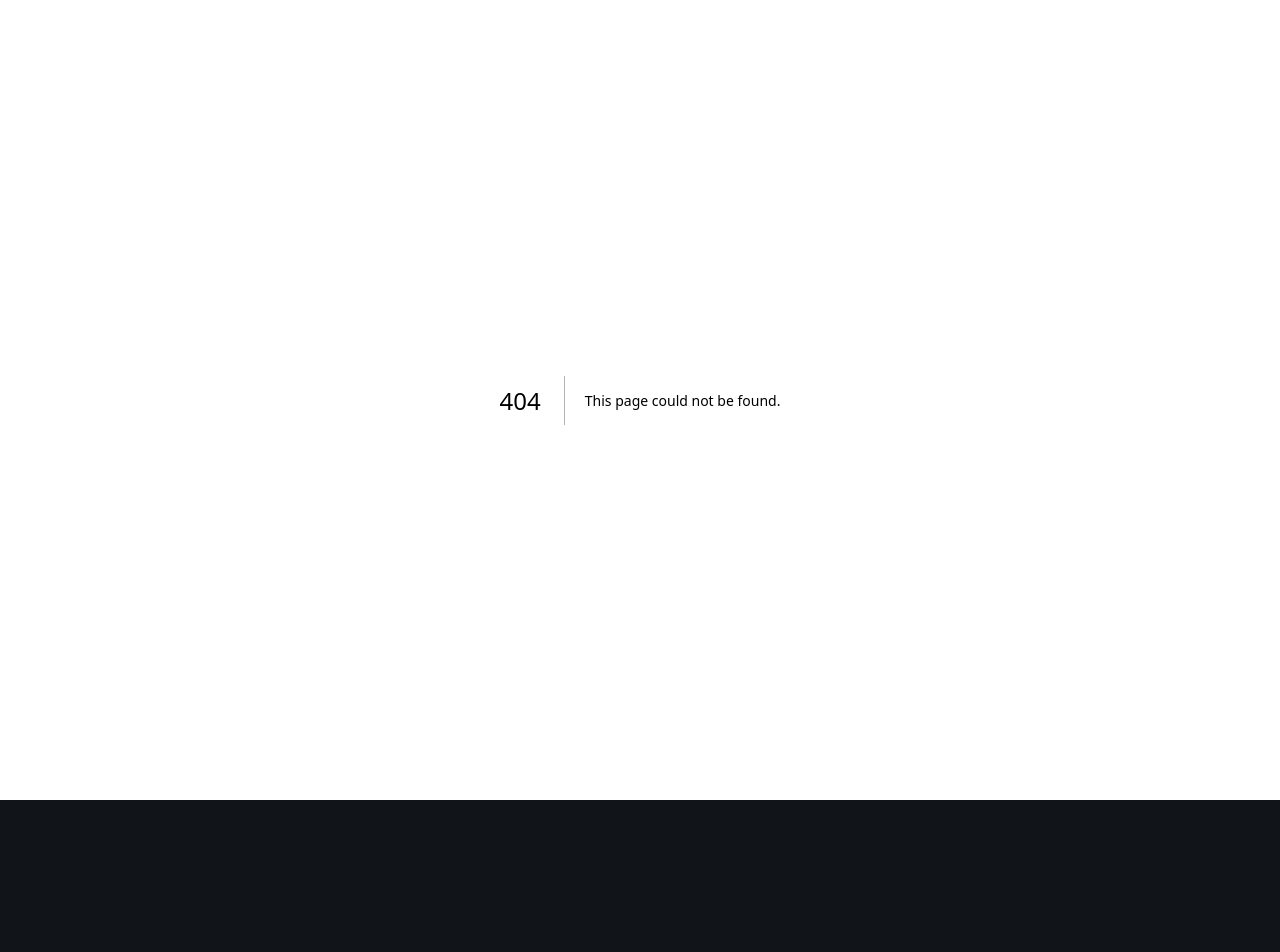
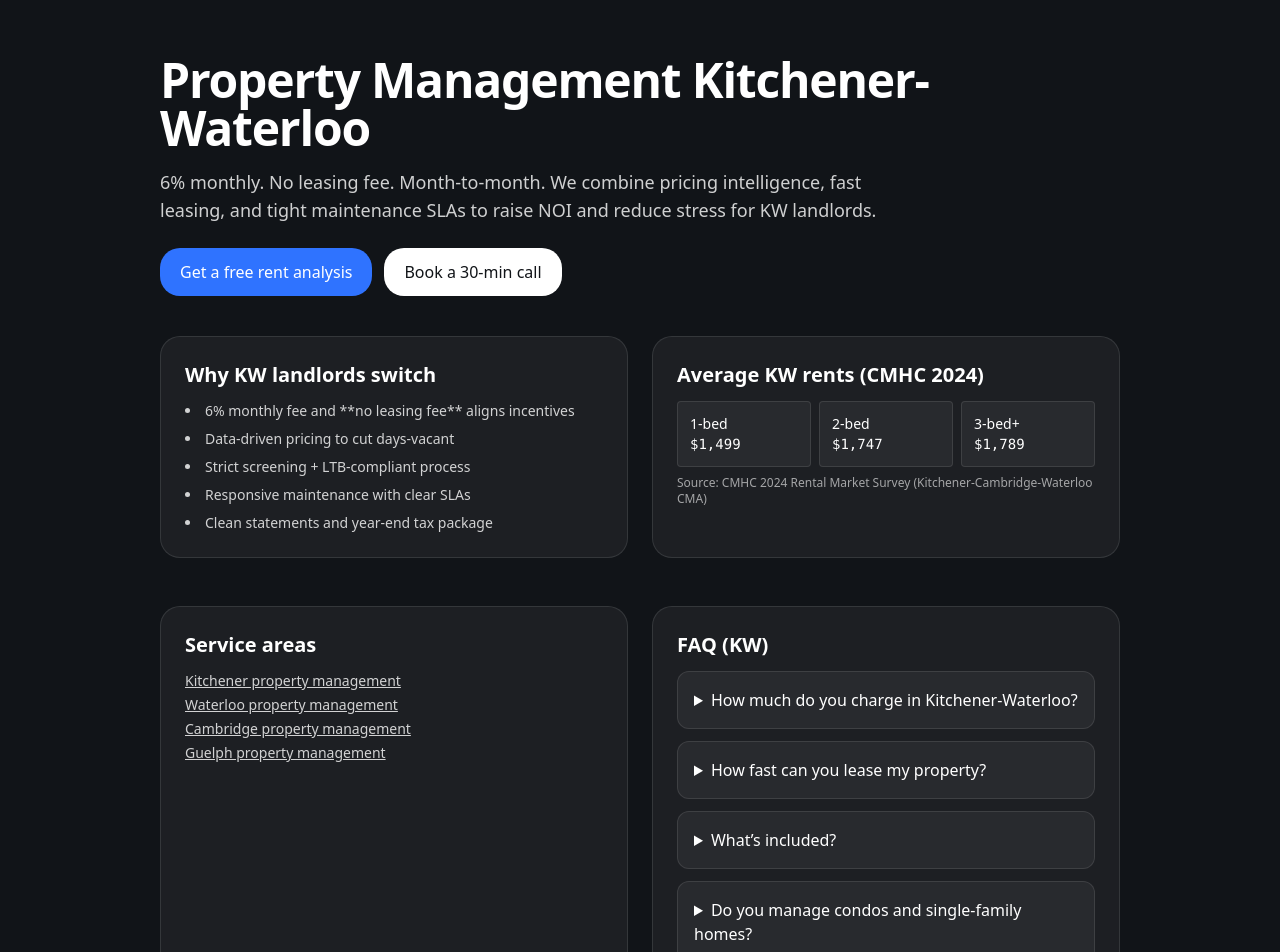
Before and after one commit to Chesterfieldpm/Lastchance, a Next.js app: page /property-management-kitchener-waterloo in a window 1280 px wide. Before the commit this address had no page. Shown: the top 952 px of the page. Before the commit the page ends 800 px from the top, so only its background shows below. Built offline with nearby package versions, Linux system fonts and the light colour scheme.

Commit message:
Create page.tsx

```diff
--- /dev/null
+++ b/app/property-management-kitchener-waterloo/page.tsx
@@ -0,0 +1,191 @@
+import type { Metadata } from "next";
+import Link from "next/link";
+
+export const metadata: Metadata = {
+  title: "Property Management Kitchener-Waterloo | 6% Monthly, No Leasing Fee",
+  description:
+    "Chesterfield Property Management in Kitchener-Waterloo: 6% monthly, no leasing fee. Fast leasing, strict screening, responsive maintenance, transparent owner reporting.",
+  alternates: {
+    canonical: "/property-management-kitchener-waterloo",
+  },
+  openGraph: {
+    title: "Property Management Kitchener-Waterloo | 6% Monthly, No Leasing Fee",
+    description:
+      "KW property management for single-family, condos, and small multis. Month-to-month, no leasing fee. Get a free rent analysis.",
+    type: "website",
+    url: "/property-management-kitchener-waterloo",
+  },
+};
+
+export default function KWLanding() {
+  const faq = [
+    {
+      q: "How much do you charge in Kitchener-Waterloo?",
+      a: "6% of collected rent monthly. No leasing fee. Month-to-month.",
+    },
+    {
+      q: "How fast can you lease my property?",
+      a: "Our median time-to-lease is ~12 days (seasonality and unit factors apply).",
+    },
+    {
+      q: "What’s included?",
+      a: "Pricing + marketing, screening, lease execution, rent collection, maintenance coordination, statements/tax package, LTB-compliant notices.",
+    },
+    {
+      q: "Do you manage condos and single-family homes?",
+      a: "Yes, including SFH, condos, duplex/fourplex, and boutique portfolios.",
+    },
+    {
+      q: "How do I get started?",
+      a: "Request a free rent analysis below. We’ll confirm pricing and onboard you within one business day.",
+    },
+  ];
+
+  const jsonLd = {
+    "@context": "https://schema.org",
+    "@type": "Service",
+    name: "Property Management Kitchener-Waterloo",
+    areaServed: ["Kitchener", "Waterloo"],
+    provider: {
+      "@type": "LocalBusiness",
+      name: "Chesterfield Property Management",
+      telephone: "+1-519-722-3378",
+      address: {
+        "@type": "PostalAddress",
+        streetAddress: "161 Victoria Street South",
+        addressLocality: "Kitchener",
+        addressRegion: "ON",
+        postalCode: "N2G 2B7",
+        addressCountry: "CA",
+      },
+    },
+    hasOfferCatalog: {
+      "@type": "OfferCatalog",
+      name: "Management pricing",
+      itemListElement: [
+        {
+          "@type": "Offer",
+          name: "Full-service property management",
+          priceSpecification: {
+            "@type": "UnitPriceSpecification",
+            price: "6",
+            priceCurrency: "PERCENT",
+            unitText: "of collected rent",
+          },
+        },
+      ],
+    },
+  };
+
+  return (
+    <main className="bg-ink text-white">
+      <script
+        type="application/ld+json"
+        dangerouslySetInnerHTML={{ __html: JSON.stringify(jsonLd) }}
+      />
+      <section className="mx-auto max-w-5xl px-4 sm:px-6 lg:px-8 py-14">
+        <h1 className="text-4xl md:text-5xl font-extrabold tracking-tight">
+          Property Management Kitchener-Waterloo
+        </h1>
+        <p className="mt-4 text-white/80 text-lg max-w-3xl">
+          6% monthly. No leasing fee. Month-to-month. We combine pricing
+          intelligence, fast leasing, and tight maintenance SLAs to raise NOI and
+          reduce stress for KW landlords.
+        </p>
+        <div className="mt-6 flex flex-wrap gap-3">
+          <a
+            href="/#lead"
+            className="inline-flex items-center gap-2 rounded-2xl bg-blue text-white px-5 py-3 text-base font-medium hover:opacity-90"
+          >
+            Get a free rent analysis
+          </a>
+          <a
+            href="https://calendly.com/chesterfieldgroup/30min"
+            target="_blank"
+            rel="noreferrer"
+            className="inline-flex items-center gap-2 rounded-2xl bg-white text-ink px-5 py-3 text-base font-medium hover:opacity-90"
+          >
+            Book a 30-min call
+          </a>
+        </div>
+        <div className="mt-10 grid md:grid-cols-2 gap-6">
+          <div className="rounded-2xl bg-white/5 border border-white/10 p-6">
+            <h2 className="text-xl font-semibold">Why KW landlords switch</h2>
+            <ul className="mt-3 list-disc list-inside text-white/80 space-y-2 text-sm">
+              <li>6% monthly fee and **no leasing fee** aligns incentives</li>
+              <li>Data-driven pricing to cut days-vacant</li>
+              <li>Strict screening + LTB-compliant process</li>
+              <li>Responsive maintenance with clear SLAs</li>
+              <li>Clean statements and year-end tax package</li>
+            </ul>
+          </div>
+          <div className="rounded-2xl bg-white/5 border border-white/10 p-6">
+            <h2 className="text-xl font-semibold">Average KW rents (CMHC 2024)</h2>
+            <div className="mt-3 grid grid-cols-3 gap-2 text-sm">
+              <div className="rounded bg-white/5 border border-white/10 p-3">
+                1-bed <div className="font-mono">$1,499</div>
+              </div>
+              <div className="rounded bg-white/5 border border-white/10 p-3">
+                2-bed <div className="font-mono">$1,747</div>
+              </div>
+              <div className="rounded bg-white/5 border border-white/10 p-3">
+                3-bed+ <div className="font-mono">$1,789</div>
+              </div>
+            </div>
+            <div className="text-xs text-white/60 mt-2">
+              Source: CMHC 2024 Rental Market Survey (Kitchener-Cambridge-Waterloo CMA)
+            </div>
+          </div>
+        </div>
+
+        <div className="mt-12 grid md:grid-cols-2 gap-6">
+          <div className="rounded-2xl bg-white/5 border border-white/10 p-6">
+            <h2 className="text-xl font-semibold">Service areas</h2>
+            <ul className="mt-3 text-sm text-white/80 space-y-1">
+              <li>
+                <Link className="underline hover:opacity-90" href="/areas/kitchener">
+                  Kitchener property management
+                </Link>
+              </li>
+              <li>
+                <Link className="underline hover:opacity-90" href="/areas/waterloo">
+                  Waterloo property management
+                </Link>
+              </li>
+              <li>
+                <Link className="underline hover:opacity-90" href="/areas/cambridge">
+                  Cambridge property management
+                </Link>
+              </li>
+              <li>
+                <Link className="underline hover:opacity-90" href="/areas/guelph">
+                  Guelph property management
+                </Link>
+              </li>
+            </ul>
+          </div>
+          <div className="rounded-2xl bg-white/5 border border-white/10 p-6">
+            <h2 className="text-xl font-semibold">FAQ (KW)</h2>
+            <div className="mt-3 space-y-3">
+              {faq.map((f, i) => (
+                <details key={i} className="rounded-xl border border-white/10 p-4 bg-white/5">
+                  <summary className="font-medium cursor-pointer">{f.q}</summary>
+                  <p className="mt-2 text-white/80 text-sm">{f.a}</p>
+                </details>
+              ))}
+            </div>
+          </div>
+        </div>
+
+        <div className="mt-10">
+          <a
+            href="/#lead"
+            className="inline-flex items-center gap-2 rounded-2xl bg-blue text-white px-5 py-3 text-base font-medium hover:opacity-90"
+          >
+            Get your rent analysis
+          </a>
+        </div>
+      </section>
+    </main>
+  );
+}
```
